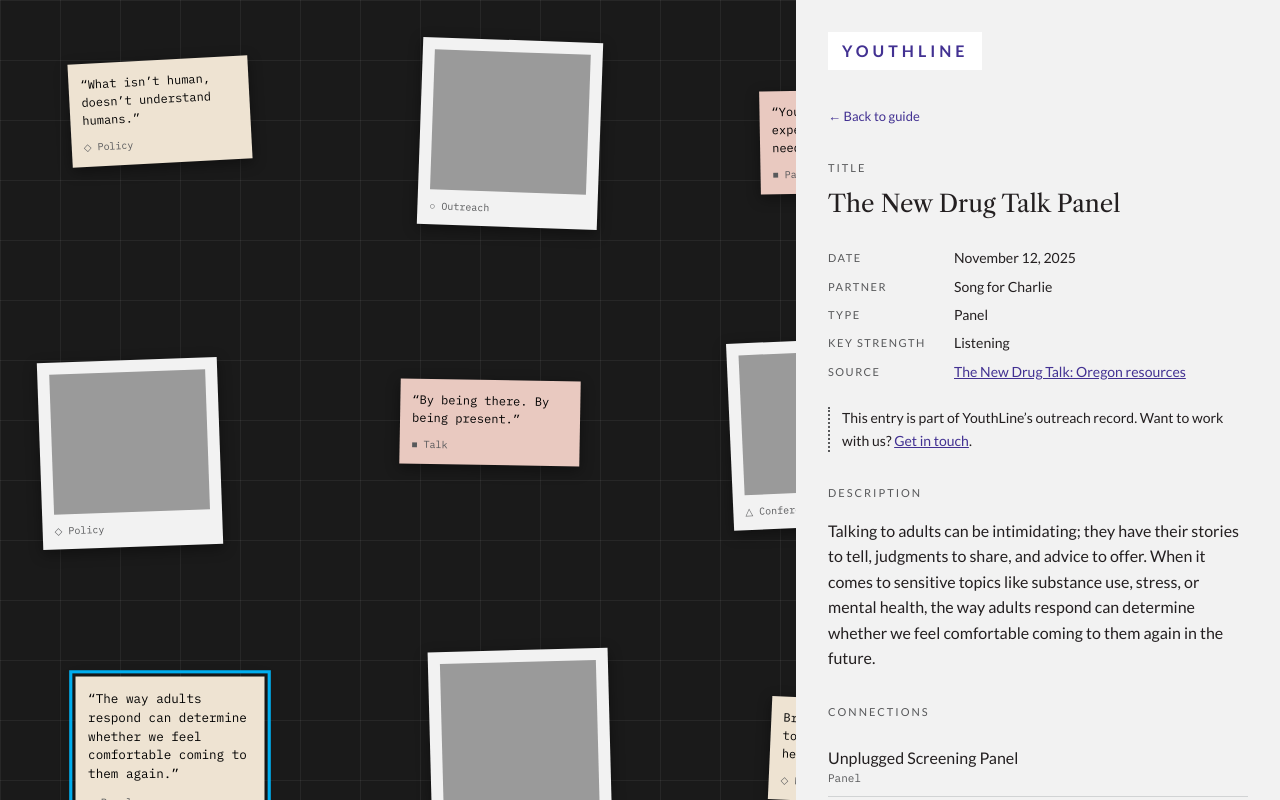
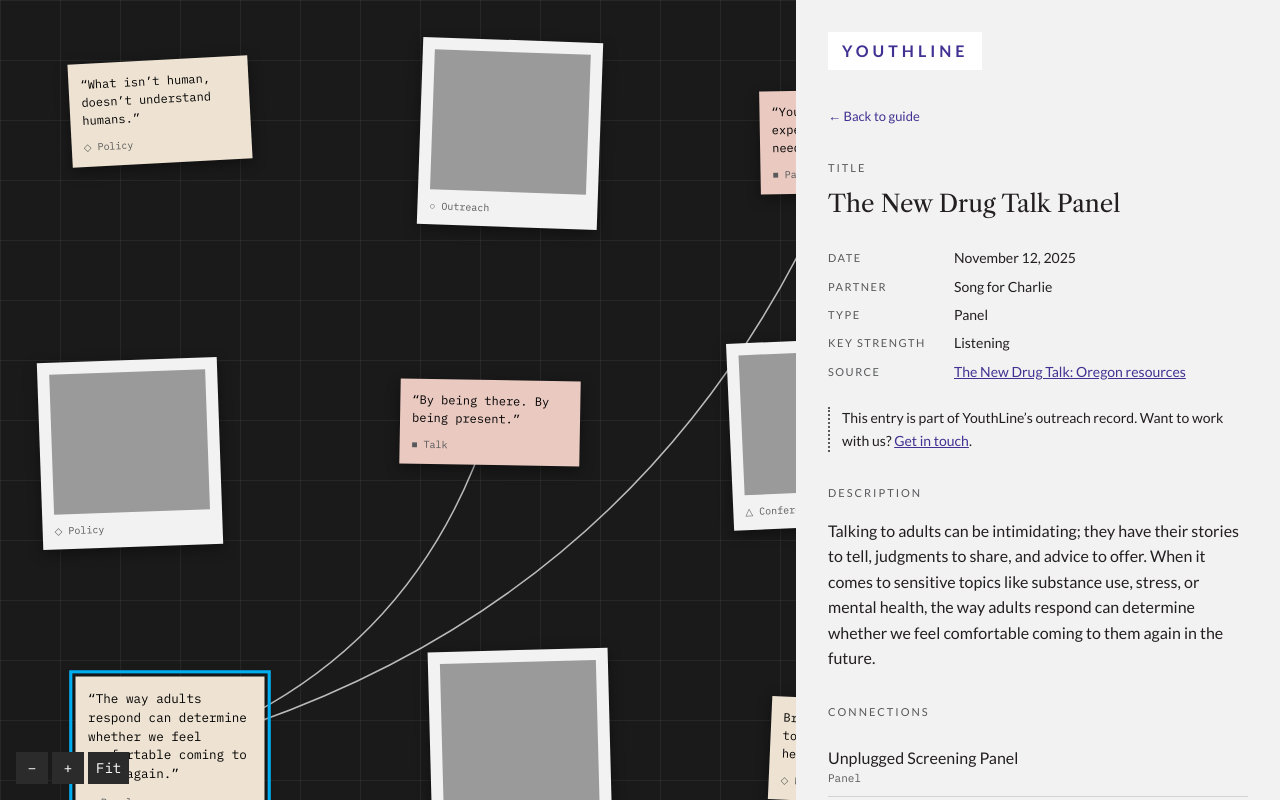
Before and after one commit to yateebudhiraja06-gif/youthline-outreach, a plain HTML site: page index.html in a window 1280 px wide. Both pictures are taken after a click on the button 169 px from the left and 749 px from the top of the page. Drawn offline with nearby package versions, Linux system fonts and the light colour scheme.

Commit message:
zoom in and out

```diff
--- /dev/null
+++ b/extras.js
@@ -0,0 +1,107 @@
+// =====================================================
+// EXTRAS: zooming + curved lines between connected cards
+// This file works alongside script.js. It uses the
+// "entries" list from script.js to know what connects.
+// =====================================================
+
+const canvas = document.getElementById("canvas");
+const sizer = document.getElementById("sizer");
+const lines = document.getElementById("lines");
+
+const CANVAS_WIDTH = 1400;
+const CANVAS_HEIGHT = 1300;
+
+
+// ---------- 1. ZOOM ----------
+
+let zoom = 1;
+const MIN_ZOOM = 0.4;
+const MAX_ZOOM = 1.6;
+
+// Change the zoom while keeping the point at (x, y) on screen in the same place
+function setZoom(newZoom, x = board.clientWidth / 2, y = board.clientHeight / 2) {
+  newZoom = Math.min(MAX_ZOOM, Math.max(MIN_ZOOM, newZoom));
+
+  // Which spot on the canvas is under (x, y) right now?
+  const canvasX = (board.scrollLeft + x) / zoom;
+  const canvasY = (board.scrollTop + y) / zoom;
+
+  zoom = newZoom;
+  canvas.style.transform = `scale(${zoom})`;
+  sizer.style.width = CANVAS_WIDTH * zoom + "px";
+  sizer.style.height = CANVAS_HEIGHT * zoom + "px";
+
+  // Scroll so that same spot is still under (x, y)
+  board.scrollLeft = canvasX * zoom - x;
+  board.scrollTop = canvasY * zoom - y;
+}
+
+// Zoom out until the whole board fits on screen
+function fitBoard() {
+  const fit = Math.min(board.clientWidth / CANVAS_WIDTH, board.clientHeight / CANVAS_HEIGHT);
+  setZoom(fit);
+  board.scrollLeft = 0;
+  board.scrollTop = 0;
+}
+
+document.getElementById("zoom-in").addEventListener("click", () => setZoom(zoom + 0.1));
+document.getElementById("zoom-out").addEventListener("click", () => setZoom(zoom - 0.1));
+document.getElementById("zoom-fit").addEventListener("click", fitBoard);
+
+// Pinch on a trackpad (or Ctrl + scroll wheel) zooms toward the pointer
+board.addEventListener("wheel", event => {
+  if (!event.ctrlKey) return;          // normal scrolling still scrolls
+  event.preventDefault();
+  const rect = board.getBoundingClientRect();
+  setZoom(zoom * (1 - event.deltaY * 0.01), event.clientX - rect.left, event.clientY - rect.top);
+}, { passive: false });
+
+setZoom(1);
+
+
+// ---------- 2. CURVED LINES ----------
+
+// The middle point of a card, measured on the canvas
+function centerOf(card) {
+  return {
+    x: card.offsetLeft + card.offsetWidth / 2,
+    y: card.offsetTop + card.offsetHeight / 2
+  };
+}
+
+// A gentle curve from point a to point b
+function curve(a, b) {
+  const midX = (a.x + b.x) / 2;
+  const midY = (a.y + b.y) / 2;
+  // Push the middle of the curve sideways so it bends
+  const bend = 0.25;
+  const controlX = midX - (b.y - a.y) * bend;
+  const controlY = midY + (b.x - a.x) * bend;
+  return `M ${a.x} ${a.y} Q ${controlX} ${controlY} ${b.x} ${b.y}`;
+}
+
+function drawLines() {
+  lines.innerHTML = "";
+  const active = document.querySelector(".card.active");
+  if (!active) return;                 // no card selected: no lines
+
+  const start = centerOf(active);
+  const entry = entries[active.dataset.entry];
+
+  for (const name of entry.connections) {
+    const other = document.querySelector(`.card[data-entry="${name}"]`);
+    if (!other) continue;
+    const end = centerOf(other);
+    lines.innerHTML +=
+      `<path d="${curve(start, end)}"/>` +
+      `<circle cx="${start.x}" cy="${start.y}" r="4"/>` +
+      `<circle cx="${end.x}" cy="${end.y}" r="4"/>`;
+  }
+}
+
+// Redraw whenever a card becomes active or stops being active
+// (script.js adds and removes the "active" class)
+const watcher = new MutationObserver(drawLines);
+document.querySelectorAll(".card").forEach(card => {
+  watcher.observe(card, { attributes: true, attributeFilter: ["class"] });
+});
--- a/index.html
+++ b/index.html
@@ -7,13 +7,19 @@
   <link rel="preconnect" href="https://fonts.googleapis.com">
   <link rel="preconnect" href="https://fonts.gstatic.com" crossorigin>
   <link href="https://fonts.googleapis.com/css2?family=Lato:wght@400;700&family=Libre+Caslon+Text&family=IBM+Plex+Mono&display=swap" rel="stylesheet">
-  <link rel="stylesheet" href="style.css?v=3">
+  <link rel="stylesheet" href="style.css?v=4">
 </head>
 <body>
 
   <!-- LEFT: the board. Drag or scroll to move around it. -->
+  <div class="board-wrap">
   <main class="board" id="board" aria-label="Outreach entries">
-    <div class="canvas">
+    <div class="sizer" id="sizer">
+    <div class="canvas" id="canvas">
+
+      <!-- Curved lines between connected cards are drawn in here -->
+      <svg class="lines" id="lines" width="1400" height="1300" aria-hidden="true"></svg>
+
 
       <!-- Row 1 -->
       <button class="card note" data-entry="sb-1546" style="top: 60px; left: 70px; --tilt: -3deg;">
@@ -100,7 +106,17 @@
       </button>
 
     </div>
+    </div>
   </main>
+
+  <!-- Zoom buttons in the corner of the board -->
+  <div class="zoom-controls">
+    <button id="zoom-out" aria-label="Zoom out">−</button>
+    <button id="zoom-in" aria-label="Zoom in">+</button>
+    <button id="zoom-fit" aria-label="Fit the whole board on screen">Fit</button>
+  </div>
+  </div>
+
 
   <!-- RIGHT: the panel -->
   <aside class="panel" id="panel">
@@ -157,5 +173,6 @@
   </aside>
 
   <script src="script.js?v=1"></script>
+    <script src="extras.js?v=1"></script>
 </body>
 </html>
--- a/style.css
+++ b/style.css
@@ -263,3 +263,72 @@ h2 {
     height: 70vh;
   }
 }
+/* ---------- Extras: zoom + curved lines ---------- */
+
+/* The board now sits inside a wrapper, so the zoom buttons can stay
+   in the corner while the board scrolls underneath them */
+.board-wrap {
+  flex: 1;
+  position: relative;
+}
+.board {
+  position: absolute;
+  inset: 0;
+}
+
+/* The sizer tells the board how big the zoomed canvas is, so scrolling still works */
+.sizer {
+  position: relative;
+}
+.canvas {
+  transform-origin: 0 0;
+}
+
+/* The curved lines sit underneath the cards */
+.lines {
+  position: absolute;
+  top: 0;
+  left: 0;
+  pointer-events: none;
+}
+.lines path {
+  fill: none;
+  stroke: rgba(255, 255, 255, 0.7);
+  stroke-width: 1.5;
+}
+.lines circle {
+  fill: #fff;
+}
+
+/* Zoom buttons */
+.zoom-controls {
+  position: absolute;
+  left: 16px;
+  bottom: 16px;
+  display: flex;
+  gap: 4px;
+}
+.zoom-controls button {
+  min-width: 32px;
+  height: 32px;
+  padding: 0 8px;
+  border: none;
+  background: #2b2b2b;
+  color: #fff;
+  font-family: "IBM Plex Mono", monospace;
+  font-size: 14px;
+  cursor: pointer;
+}
+.zoom-controls button:hover {
+  background: var(--purple);
+}
+
+@media (max-width: 800px) {
+  .board-wrap {
+    flex: none;
+    height: 70vh;
+  }
+  .board {
+    height: auto;
+  }
+}
```
